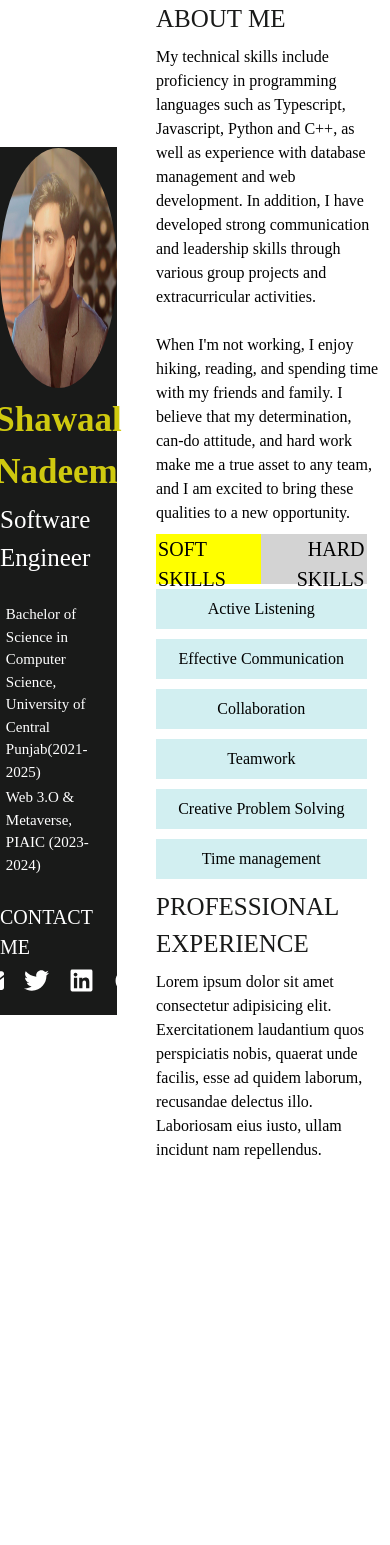
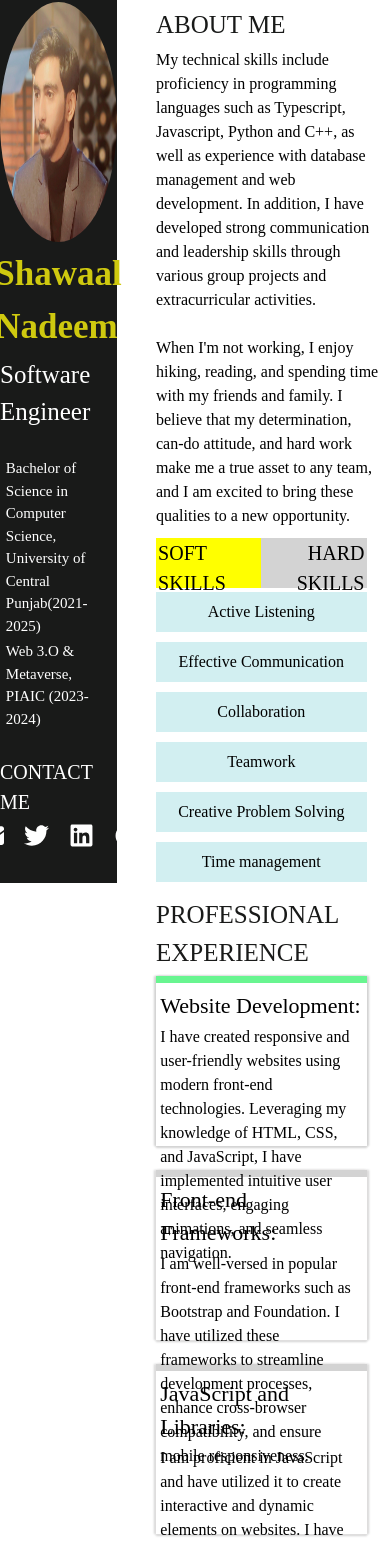
Before and after one commit to Shawaal-Nadeem/Resume-in-Next-JS, a Next.js app: page / in a window 390 px wide. Shown: the top 1545 px of the page. Before the commit the page ends 1162 px from the top, so only its background shows below. Built offline with nearby package versions, Linux system fonts and the light colour scheme.

Commit message:
completed(no responsive)

```diff
--- a/src/app/globals.css
+++ b/src/app/globals.css
@@ -5,12 +5,11 @@
 .main
 {
 display: flex;
-align-items: center;
 justify-content: space-between;
 }
 .overlap
 {
-  position: sticky;
+  position: fixed;
   background-color:rgb(25 26 25);
   width: 30%;
   box-sizing: border-box;
@@ -26,7 +25,7 @@ justify-content: space-between;
   width: 250px;
   border-radius: 100%;
   margin-bottom: 5%;
-  margin-top: 1%;
+  margin-top: 2%;
 }
 .overlap h1
 {
@@ -59,19 +58,22 @@ margin-top: 2%;
 {
   display: flex;
   margin-top: 5%;
-  margin-bottom: 18.6%;
+  margin-bottom: 30%;
 }
 .about-section
 {
   box-sizing: border-box;
   width: 60%;
   font-family: oswald;
+  margin-top: 1%;
+  margin-bottom: 5%;
 }
 .about-section h2
 {
+  margin-top: 1%;
   font-size: 25px;
   color: rgb(25 26 25);
-margin-bottom: 3%;
+margin-bottom: 2%;
 }
 .about-section p
 {
@@ -124,12 +126,57 @@ height: 40px;
 }
 .about-section .profHeading
 {
-  margin-top: 4%;
+  margin-top: 6%;
+}
+.about-section .firstCard
+{
+ display: block;
+ border-top: 7px solid rgb(104 245 144);
+ box-shadow: 0 0 2px lightgray,
+            2px 0 2px lightgray,
+           -2px 0 2px lightgray,
+            0 2px 2px lightgray;
+ width: 90%;
+ height: 170px;
+}
+.about-section .firstCard .content
+{
+  margin-top: 3%;
+  margin-left: 2%;
+}
+.about-section .firstCard h3
+{
+font-size: 22px;
+margin-bottom: 1%;
+}
+.about-section .firstCard p
+{
+  width: 95%;
+  margin-bottom: 5%;
 }
 .about-section .card
 {
-  display: flex;
-  align-items: center;
-  justify-content: center;
-  border:4px green;
+  display: block;
+  border-top: 7px solid lightgray;
+  box-shadow: 0 0 2px rgb(241, 239, 239),
+             2px 0 2px lightgray,
+            -2px 0 2px lightgray,
+             0 2px 2px lightgray;
+  width: 90%;
+  height: 170px;
 }
+.about-section .card .content
+{
+  margin-top: 3%;
+  margin-left: 2%;
+}
+.about-section .card h3
+{
+font-size: 22px;
+margin-bottom: 1%;
+}
+.about-section .card p
+{
+  width: 95%;
+  margin-bottom: 5%;
+}
--- a/src/app/page.tsx
+++ b/src/app/page.tsx
@@ -7,7 +7,8 @@ import { FaHeadphones } from 'react-icons/fa';
 export default function Home() {
   return (
    <div className="main">
-<div className="overlap">
+    <div className='overlapMain'>
+    <div className="overlap">
 <img src="/images/shawal.jpg"/>
 <h1>Shawaal Nadeem</h1>
 <h3> Software Engineer</h3>
@@ -23,6 +24,8 @@ export default function Home() {
 <a href='https://github.com/Shawaal-Nadeem'><AiFillGithub style={{color:'white',cursor:'pointer',marginLeft:'20px'}} size={25} /></a>
 </div>
 </div>
+    </div>
+
 
 <div className="about-section">
 <h2>ABOUT ME</h2>
@@ -42,9 +45,32 @@ export default function Home() {
   <button>Time management</button>
 </div>
 <h2 className='profHeading'>PROFESSIONAL EXPERIENCE</h2>
-
+<div className='firstCard'>
+  <div className='content'>
+  <h3>Website Development:</h3>
+<p>I have created responsive and user-friendly websites using modern front-end technologies. Leveraging my knowledge of HTML, CSS, and JavaScript, I have implemented intuitive user interfaces, engaging animations, and seamless navigation.</p>
+</div>
+</div>
+<br/>
 <div className='card'>
-  Lorem ipsum dolor sit amet consectetur adipisicing elit. Exercitationem laudantium quos perspiciatis nobis, quaerat unde facilis, esse ad quidem laborum, recusandae delectus illo. Laboriosam eius iusto, ullam incidunt nam repellendus.
+  <div className='content'>
+  <h3>Front-end Frameworks:</h3>
+<p>I am well-versed in popular front-end frameworks such as Bootstrap and Foundation. I have utilized these frameworks to streamline development processes, enhance cross-browser compatibility, and ensure mobile responsiveness.</p>
+</div>
+</div>
+<br/>
+<div className='card'>
+  <div className='content'>
+  <h3>JavaScript and Libraries:</h3>
+<p>I am proficient in JavaScript and have utilized it to create interactive and dynamic elements on websites. I have also worked with libraries such as jQuery to simplify DOM manipulation, handle asynchronous requests, and implement advanced functionality.</p>
+</div>
+</div>
+<br/>
+<div className='card'>
+  <div className='content'>
+  <h3>Version Control:</h3>
+<p>I have utilized Git for version control, allowing for effective collaboration and seamless code management within development teams. I am familiar with branching, merging, and resolving conflicts to ensure smooth and efficient project workflows.</p>
+</div>
 </div>
 </div>
 
```
